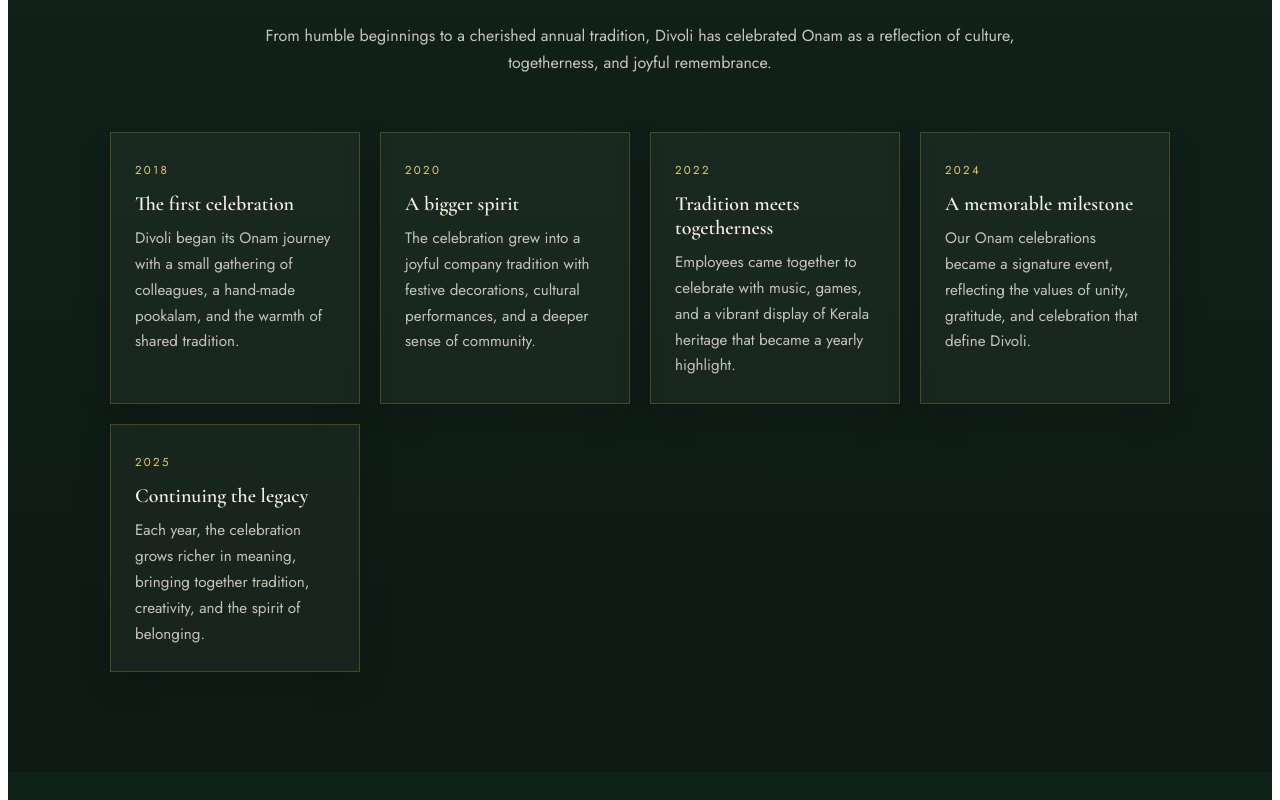
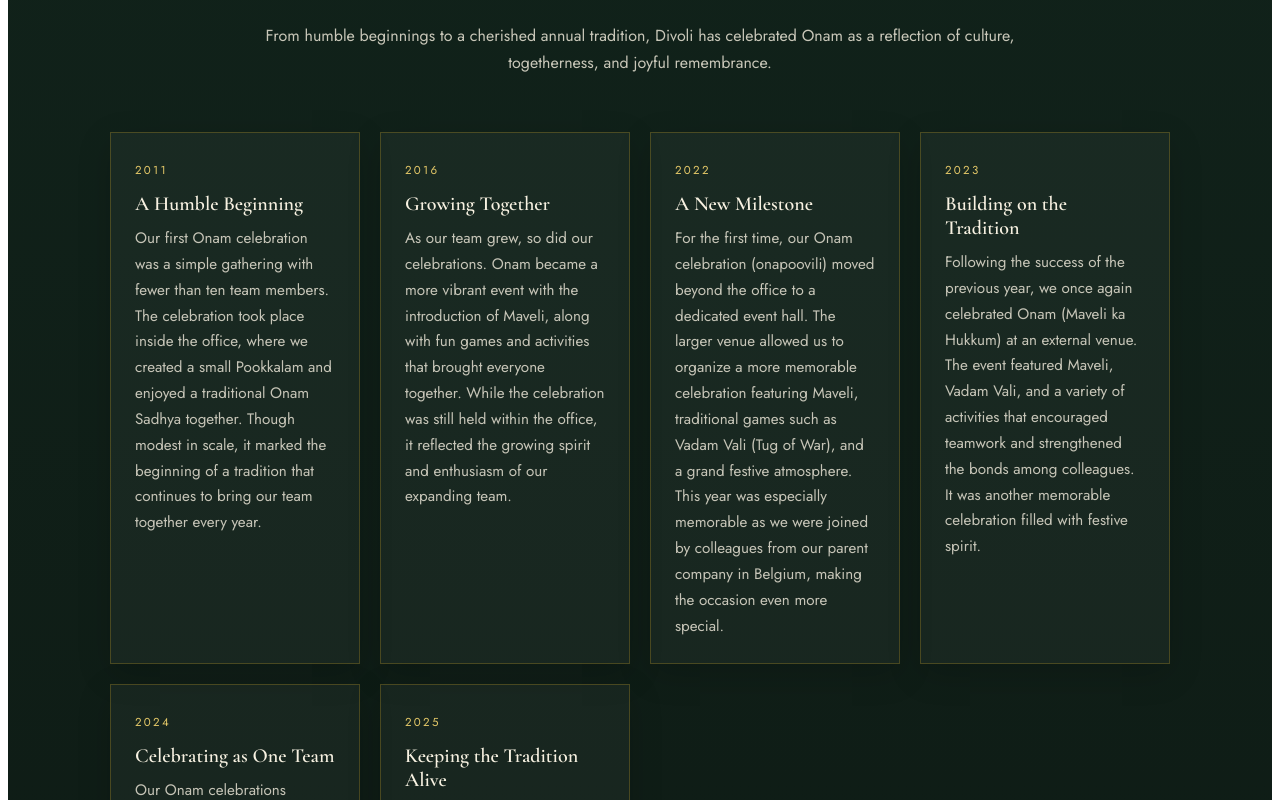
Before and after one commit to ipldivoli/Onam_Divoli, a React (Vite) app: page / in a window 1280 px wide. Shown: the part 2700-3500 px from the top of the page. Built offline with nearby package versions, Linux system fonts and the light colour scheme; no server answers.

Commit message:
Update History.jsx

```diff
--- a/src/components/History.jsx
+++ b/src/components/History.jsx
@@ -1,34 +1,40 @@
 export default function History() {
   const milestones = [
     {
-      year: "2018",
-      title: "The first celebration",
+      year: "2011",
+      title: "A Humble Beginning",
       description:
-        "Divoli began its Onam journey with a small gathering of colleagues, a hand-made pookalam, and the warmth of shared tradition.",
+        "Our first Onam celebration was a simple gathering with fewer than ten team members. The celebration took place inside the office, where we created a small Pookkalam and enjoyed a traditional Onam Sadhya together. Though modest in scale, it marked the beginning of a tradition that continues to bring our team together every year.",
     },
     {
-      year: "2020",
-      title: "A bigger spirit",
+      year: "2016",
+      title: "Growing Together",
       description:
-        "The celebration grew into a joyful company tradition with festive decorations, cultural performances, and a deeper sense of community.",
+        "As our team grew, so did our celebrations. Onam became a more vibrant event with the introduction of Maveli, along with fun games and activities that brought everyone together. While the celebration was still held within the office, it reflected the growing spirit and enthusiasm of our expanding team.",
     },
     {
       year: "2022",
-      title: "Tradition meets togetherness",
+      title: "A New Milestone",
       description:
-        "Employees came together to celebrate with music, games, and a vibrant display of Kerala heritage that became a yearly highlight.",
+        "For the first time, our Onam celebration (onapoovili) moved beyond the office to a dedicated event hall. The larger venue allowed us to organize a more memorable celebration featuring Maveli, traditional games such as Vadam Vali (Tug of War), and a grand festive atmosphere. This year was especially memorable as we were joined by colleagues from our parent company in Belgium, making the occasion even more special.",
+    },
+    {
+      year: "2023",
+      title: "Building on the Tradition",
+      description:
+        "Following the success of the previous year, we once again celebrated Onam (Maveli ka Hukkum) at an external venue. The event featured Maveli, Vadam Vali, and a variety of activities that encouraged teamwork and strengthened the bonds among colleagues. It was another memorable celebration filled with festive spirit.",
     },
     {
       year: "2024",
-      title: "A memorable milestone",
+      title: "Celebrating as One Team",
       description:
-        "Our Onam celebrations became a signature event, reflecting the values of unity, gratitude, and celebration that define Divoli.",
+        "Our Onam celebrations (Avesham) continued to grow, bringing together employees and their families for another enjoyable gathering outside the office. Traditional elements such as Maveli, Vadam Vali, cultural activities, and a delicious Onam Sadhya made the day a wonderful celebration of Kerala's rich heritage and our shared team spirit.",
     },
     {
       year: "2025",
-      title: "Continuing the legacy",
+      title: "Keeping the Tradition Alive",
       description:
-        "Each year, the celebration grows richer in meaning, bringing together tradition, creativity, and the spirit of belonging.",
+        "By 2025, our Onam celebration (Ethu Mood Onam Mood) had become one of the most anticipated events of the year. Hosted once again at an external venue, the event featured Maveli, exciting games including Vadam Vali, cultural performances, and the traditional Onam Sadhya. It was a celebration of togetherness, reflecting how our organization has grown while continuing to cherish the traditions that unite us.",
     },
   ];
 
```
